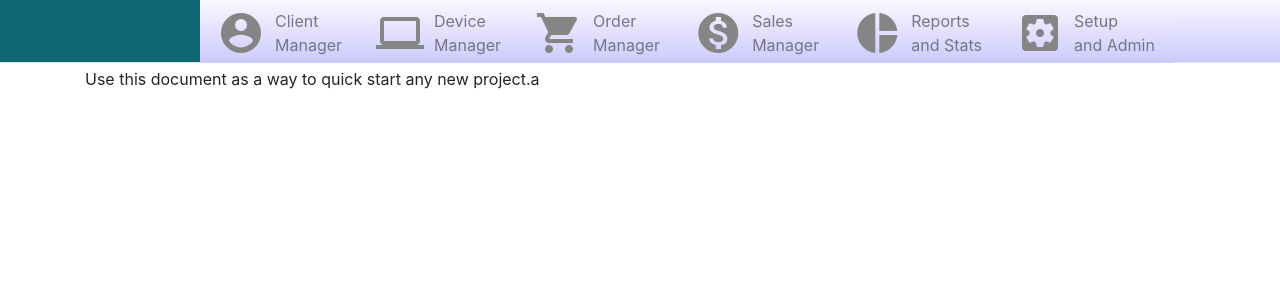
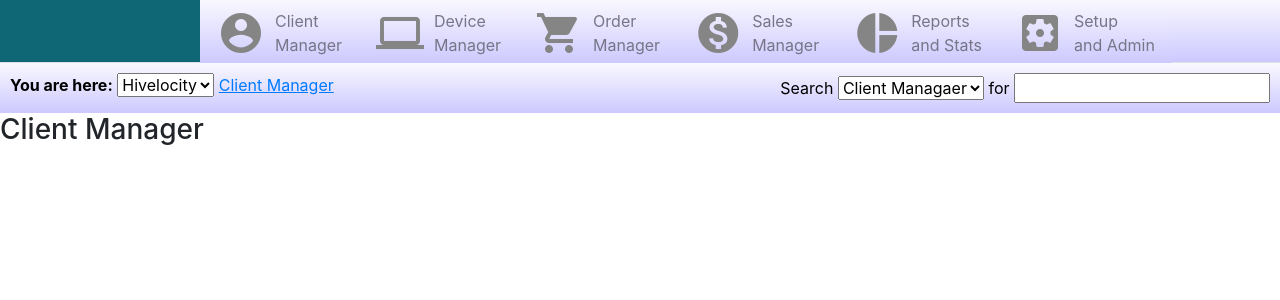
Before and after one commit to mabuelhagag/trend_crm, a Django app: page /about/ in a window 1280 px wide. Shown: the top 300 px of the page. Run offline with Django 3.2, Linux system fonts and the light colour scheme; some libraries are stand-ins or nearby versions.

Commit message:
navigation

```diff
--- a/trend_egypt_crm/static/sass/project.scss
+++ b/trend_egypt_crm/static/sass/project.scss
@@ -36,13 +36,17 @@ $red: #b94a48;
   color: $red;
 }
 
-.nav-item {
+%toolbar-color{
   background: rgb(205, 201, 255);
   background: -moz-linear-gradient(0deg, rgba(205, 201, 255, 1) 0%, rgba(249, 248, 254, 1) 100%);
   background: -webkit-linear-gradient(0deg, rgba(205, 201, 255, 1) 0%, rgba(249, 248, 254, 1) 100%);
   background: linear-gradient(0deg, rgba(205, 201, 255, 1) 0%, rgba(249, 248, 254, 1) 100%);
   filter: progid:DXImageTransform.Microsoft.gradient(startColorstr="#cdc9ff", endColorstr="#f9f8fe", GradientType=1);
   color: #a8a7bf;
+}
+
+.nav-item {
+  @extend %toolbar-color;
 }
 
 //.navbar {
@@ -80,28 +84,22 @@ $red: #b94a48;
   color: #777587;
 }
 
+
+
 .nav{
-  background: rgb(205, 201, 255);
-  background: -moz-linear-gradient(0deg, rgba(205, 201, 255, 1) 0%, rgba(249, 248, 254, 1) 100%);
-  background: -webkit-linear-gradient(0deg, rgba(205, 201, 255, 1) 0%, rgba(249, 248, 254, 1) 100%);
-  background: linear-gradient(0deg, rgba(205, 201, 255, 1) 0%, rgba(249, 248, 254, 1) 100%);
-  filter: progid:DXImageTransform.Microsoft.gradient(startColorstr="#cdc9ff", endColorstr="#f9f8fe", GradientType=1);
-  color: #a8a7bf;
+@extend %toolbar-color;
 }
 
-.navbar-container{
-    background-image: linear-gradient(to right, white 0%, rgb(211, 211, 200) 50%, white 100%);
-    background-position-x: center;
-    background-position-y: center;
-    background-size: cover;
-    background-repeat-x: no-repeat;
-    background-repeat-y: no-repeat;
-    background-attachment: initial;
-    background-origin: initial;
-    background-clip: initial;
-    background-color: initial;
-}
 
 .nav-link >.float-right{
   padding-left: 10px;
 }
+.toolbar{
+  @extend %toolbar-color;
+  padding: 10px;
+  color: black;
+  height: 50px;
+}
+a{
+  text-decoration: underline;
+}
--- a/trend_egypt_crm/templates/base.html
+++ b/trend_egypt_crm/templates/base.html
@@ -32,7 +32,7 @@
 
 <body>
 
-<div class="mb-1 navbar-container">
+<div>
 
   <ul class="nav nav-tabs">
     <div style="width: 200px; float: left; background-color: #0f6674">&nbsp;</div>
@@ -78,20 +78,28 @@
 </div>
 
 </div>
+<div class="toolbar">
+  <div class="float-left"><b>You are here:</b>
+    <select name="" id="">
+      <option value="">Hivelocity</option>
+    </select>
+    <a href="">Client Manager</a></div>
+  <div class="float-right">
+    Search
+    <select name="" id="">
+      <option value="">Client Managaer</option>
+    </select>
+    for
+    <input type="text"/>
+  </div>
+</div>
+<div>
+  <h3>Client Manager</h3>
+</div>
 
 <div class="container">
+    {% block content %}
 
-    {% if messages %}
-        {% for message in messages %}
-          <div class="alert {% if message.tags %}alert-{{ message.tags }}{% endif %}">{{ message }}
-            <button type="button" class="close" data-dismiss="alert" aria-label="Close"><span
-                    aria-hidden="true">&times;</span></button>
-          </div>
-        {% endfor %}
-    {% endif %}
-
-    {% block content %}
-      <p>Use this document as a way to quick start any new project.a</p>
     {% endblock content %}
 
 </div> <!-- /container -->
```
Also changed, not shown: trend_egypt_crm/static/css/project.css, trend_egypt_crm/static/css/project.min.css. Lines whose indentation alone changed are shown as unchanged.
